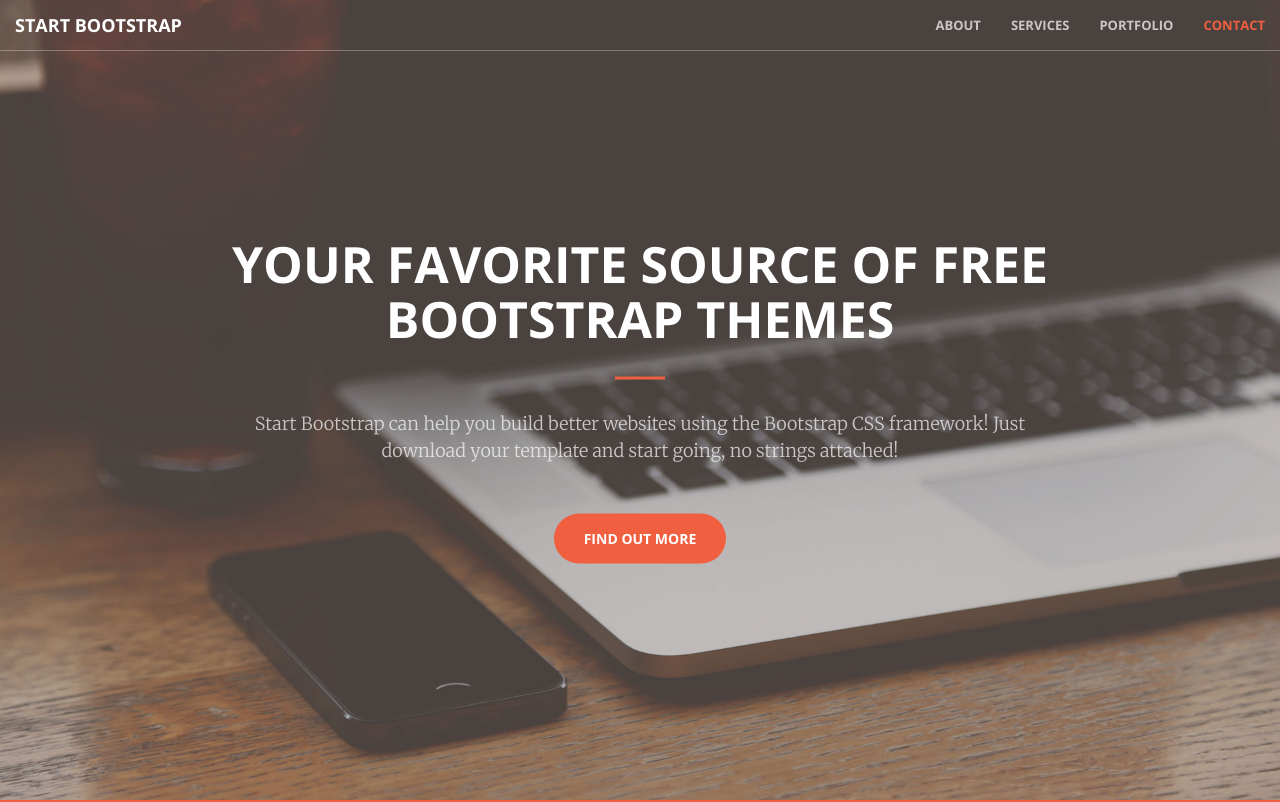
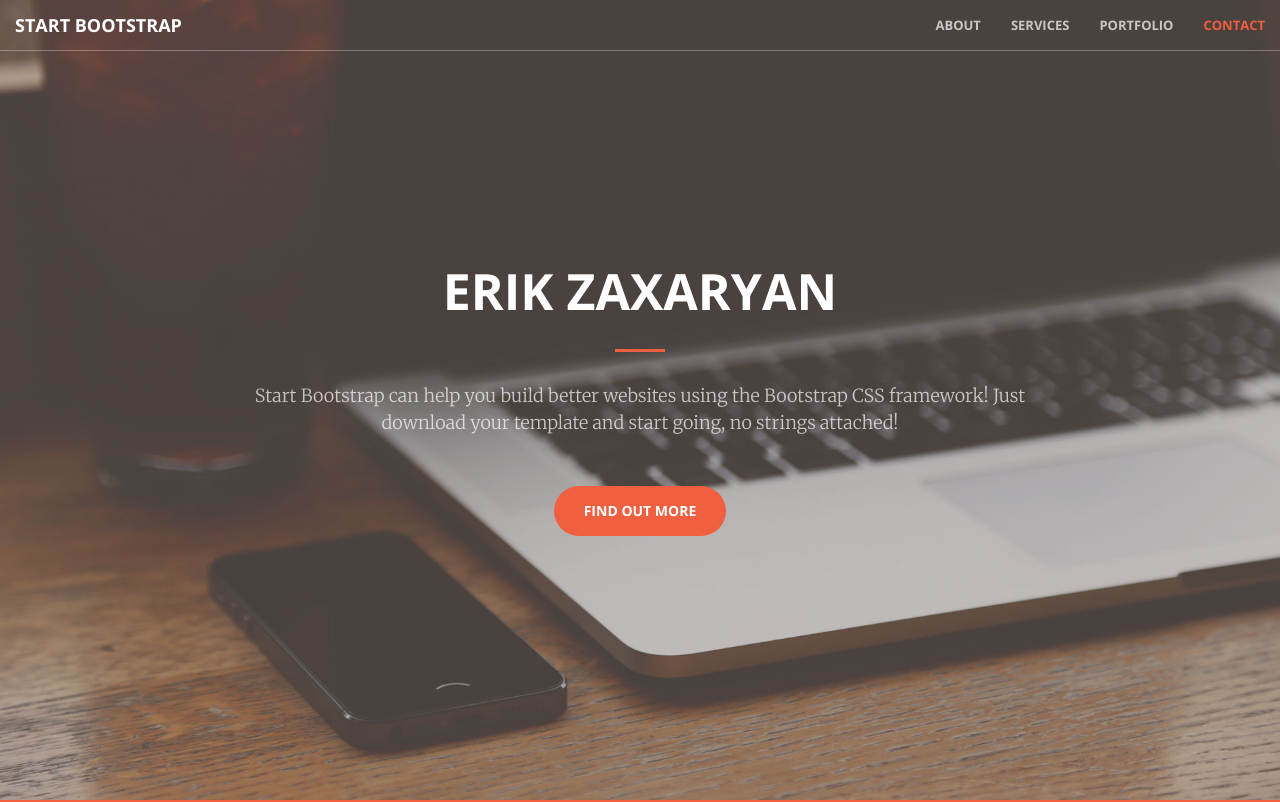
Before and after one commit to erikzaxaryan/erik2, a website: page index.html in a window 1280 px wide. Shown: the top 802 px of the page. Drawn offline with nearby package versions, Linux system fonts and the light colour scheme.

Commit message:
Change the name

```diff
--- a/index.html
+++ b/index.html
@@ -71,7 +71,7 @@
     <header>
         <div class="header-content">
             <div class="header-content-inner">
-                <h1 id="homeHeading">Your Favorite Source of Free Bootstrap Themes</h1>
+                <h1 id="homeHeading">Erik Zaxaryan</h1>
                 <hr>
                 <p>Start Bootstrap can help you build better websites using the Bootstrap CSS framework! Just download your template and start going, no strings attached!</p>
                 <a href="#about" class="btn btn-primary btn-xl page-scroll">Find Out More</a>
```
